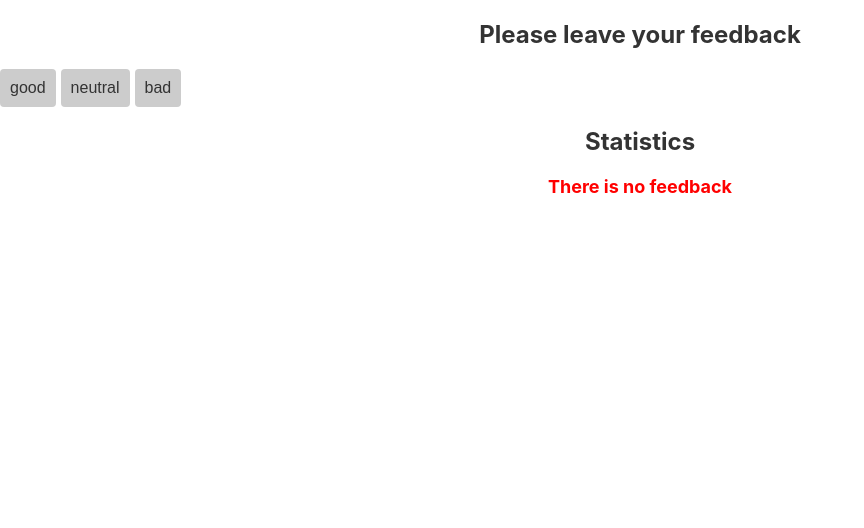
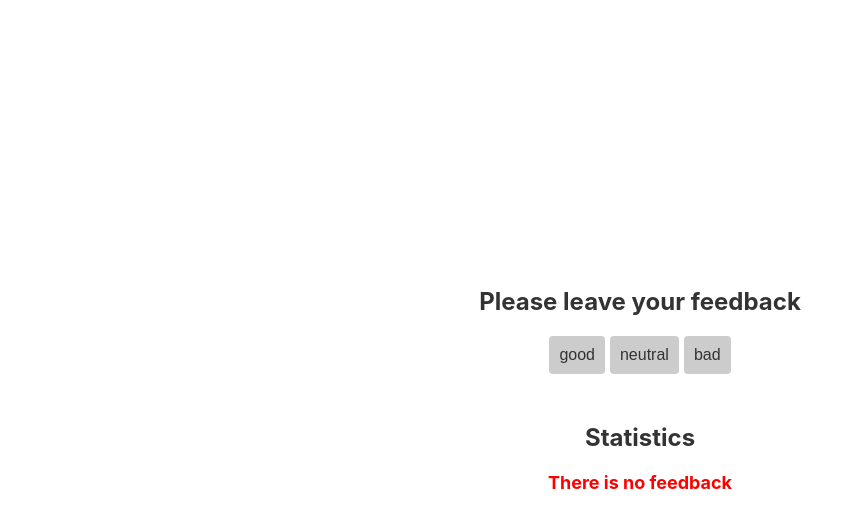
Before and after one commit to Dyhless/react-hw-02-feedback, a React (Create React App) app: page / in a window 1280 px wide. Shown: the top 528 px of the page, without its empty margins (0-864 px from the left). Built offline with nearby package versions, Linux system fonts and the light colour scheme.

Commit message:
update styles

```diff
--- a/src/components/App.jsx
+++ b/src/components/App.jsx
@@ -34,7 +34,7 @@ export class App extends Component {
     const positivePercentage = this.countPositiveFeedbackPercentage();
 
     return (
-      <div>
+      <div className="container">
         <Section title="Please leave your feedback">
           <FeedbackOptions
             options={['good', 'neutral', 'bad']}
--- a/src/components/Section/Section.styled.jsx
+++ b/src/components/Section/Section.styled.jsx
@@ -1,11 +1,11 @@
 import styled from 'styled-components';
 
 export const SectionWrapper = styled.div`
+  text-align: center;
   margin-bottom: 20px;
 `;
 
 export const SectionTitle = styled.h2`
   font-size: 24px;
   color: #333;
-  text-align: center;
 `;
--- a/src/index.css
+++ b/src/index.css
@@ -13,3 +13,11 @@ code {
   font-family: source-code-pro, Menlo, Monaco, Consolas, 'Courier New',
     monospace;
 }
+
+.container {
+  display: flex;
+  flex-direction: column;
+  align-items: center;
+  justify-content: center;
+  height: 100vh;
+}
```
